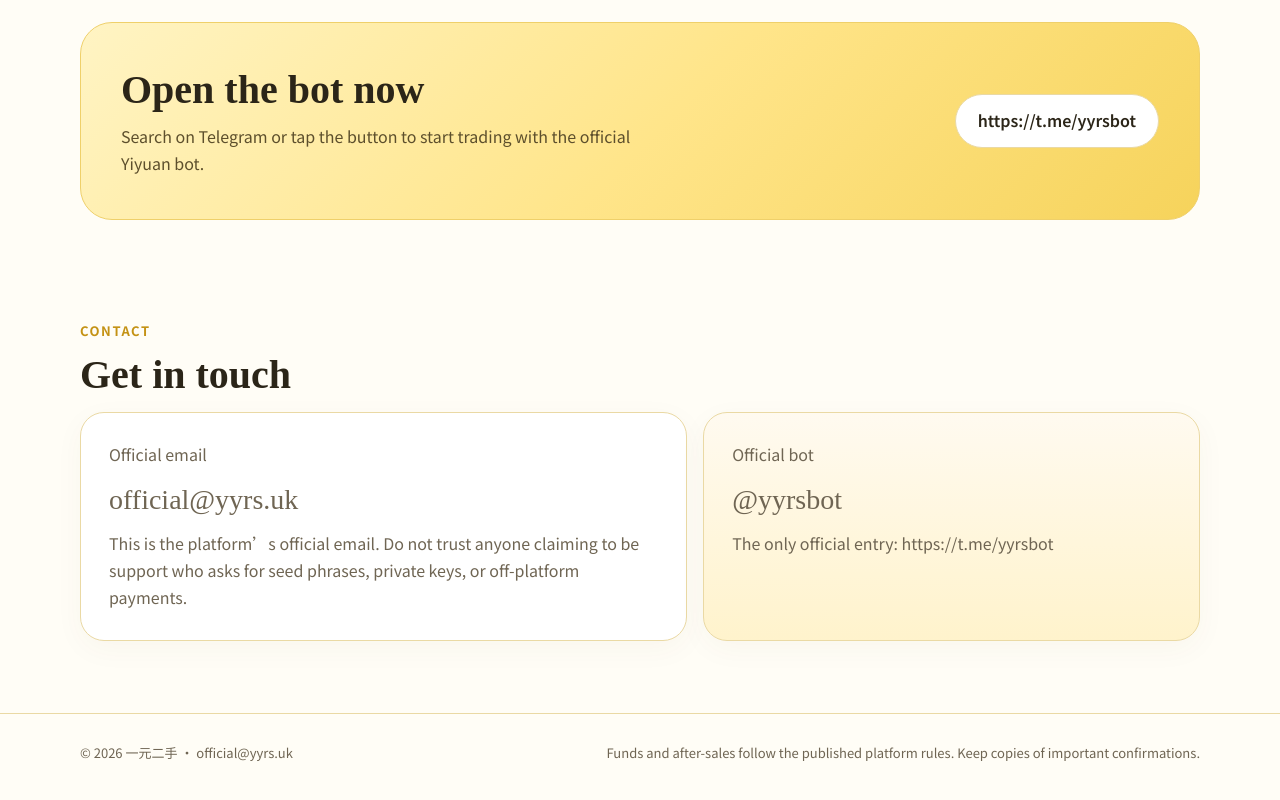
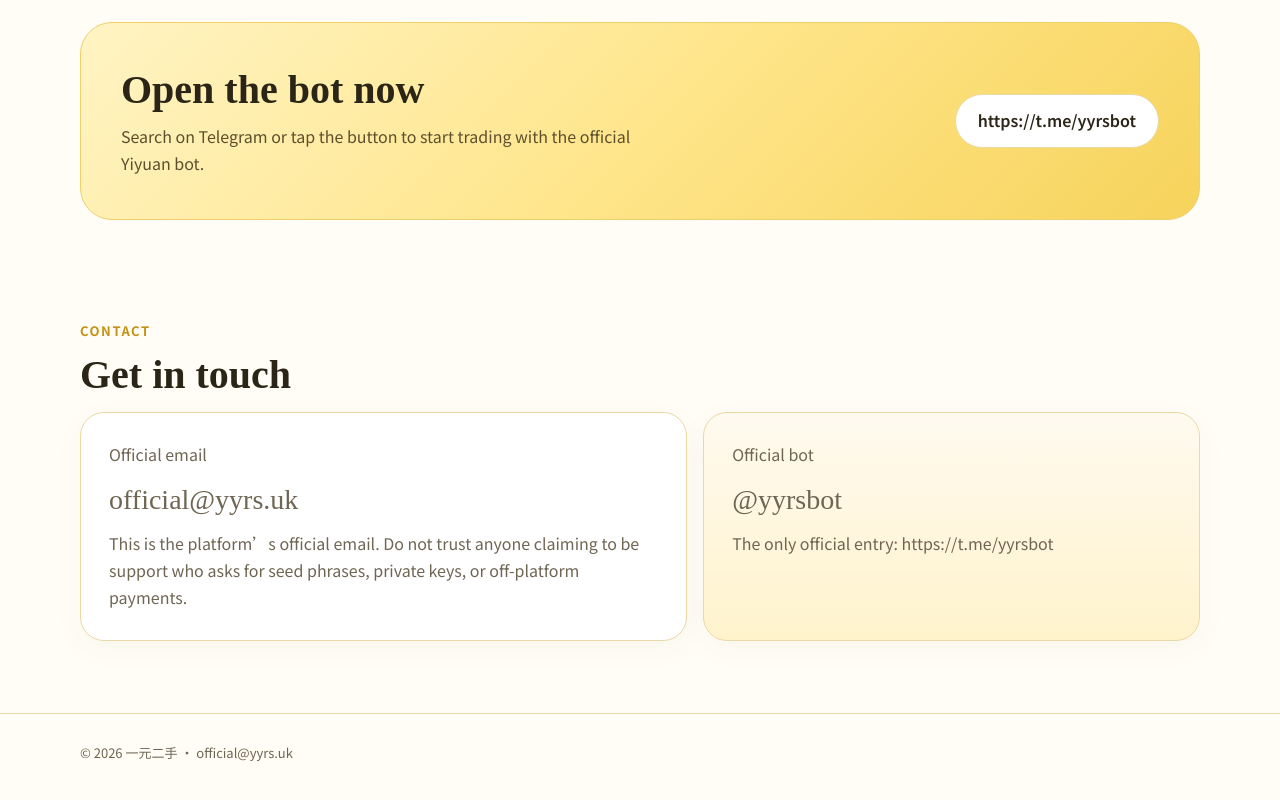
Before and after one commit to usooc/yyrs, a plain HTML site: page index.html in a window 1280 px wide. Shown: the part 2764-3564 px from the top of the page. Drawn offline with Linux system fonts and the light colour scheme.

Commit message:
Update index.html

```diff
--- a/index.html
+++ b/index.html
@@ -646,7 +646,6 @@
   <footer>
     <div class="wrap foot">
       <div>© 2026 一元二手 · <a href="mailto:official@yyrs.uk">official@yyrs.uk</a></div>
-      <div data-i18n="footer.note">Funds and after-sales follow the published platform rules. Keep copies of important confirmations.</div>
     </div>
   </footer>
 
@@ -795,7 +794,6 @@
         "contact.email.p": "这是平台官方邮箱。请勿相信任何自称客服并索要助记词、私钥，或要求站外转账的人。",
         "contact.bot": "官方机器人",
         "contact.bot.p": "唯一官方入口：",
-        "footer.note": "资金与售后按平台公示规则执行，关键确认请自行导出留存。"
       }
     };
 
```
